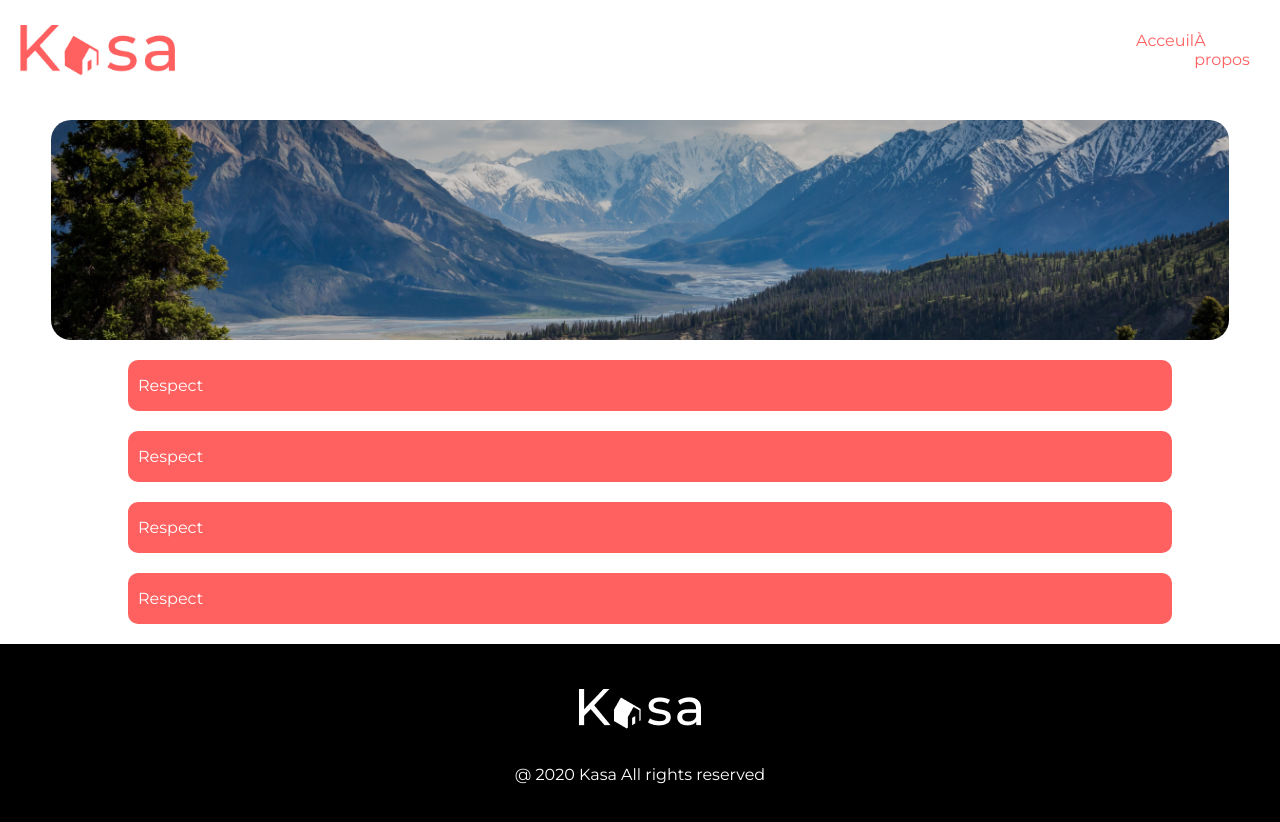
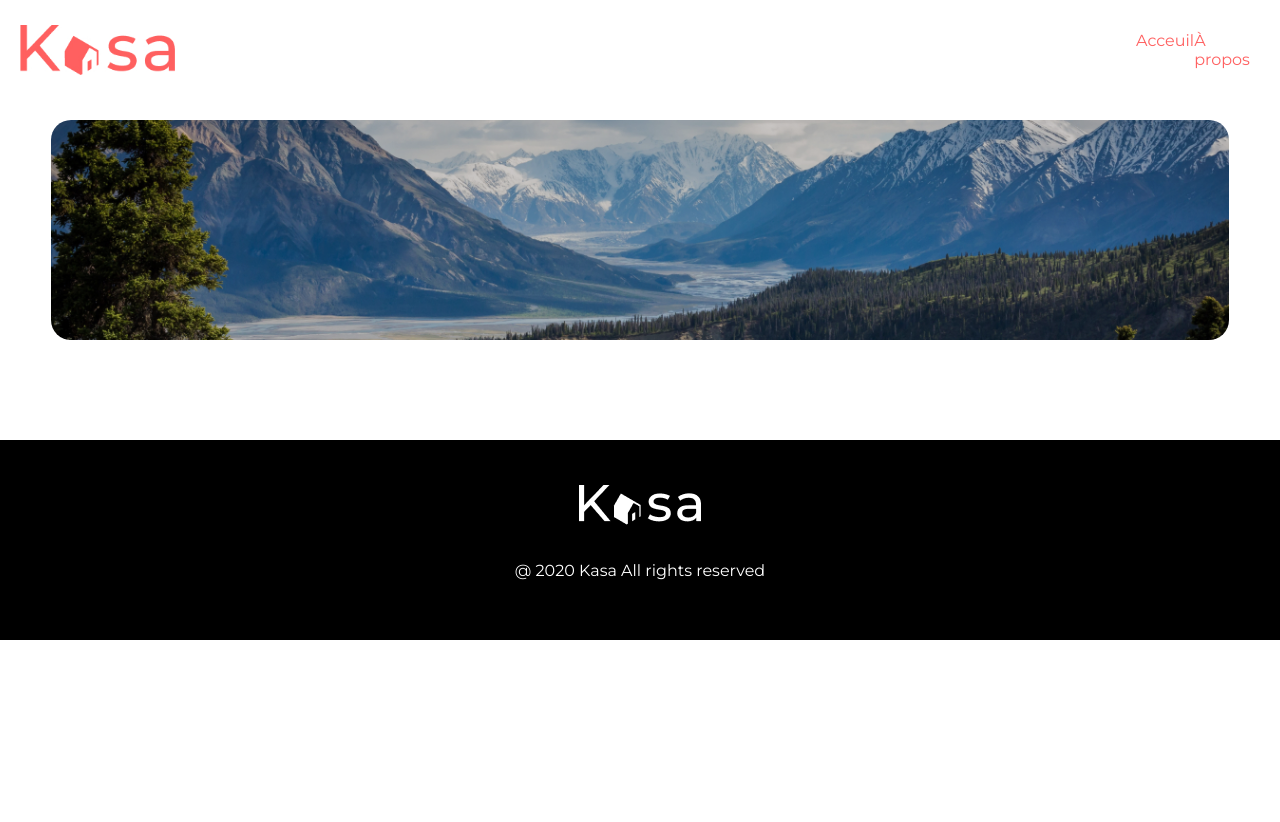
Before and after one commit to CMickus/Projet-6, a React (Create React App) app: page /A-propos in a window 1280 px wide. Shown: the top 822 px of the page. After the commit the page ends 800 px from the top, so only its background shows below. Built offline with nearby package versions, Linux system fonts and the light colour scheme.

Commit message:
Ajout du composant hiddenttext pour les tags

```diff
--- a/src/components/Hidden-text.jsx
+++ b/src/components/Hidden-text.jsx
@@ -1,19 +1,44 @@
-import React from 'react';
+import React, { useState } from 'react';
 import ReactDOM from 'react-dom/client';
 import logementsListe from '../logements.json';
 
 //en gros si c'est page a propos juste faire un switch sur les class pour faire apparaitre et disparaitre le texte fixe
 //pour le reste voir si on peut retirer des element react via ces fonctions eux sont généré automatiquement
-export function HiddenText(info){
-    //info = info || null
-    if (window.location == "http://localhost:3000/A-propos"){
-        document.getElementById(info).classList.remove('style.hidden');
+/*
+function displayOnClick(){
+    let [state, value] = useState(false)
+    const handleClick =(e)=>{
+        e.preventDefault()
+        value(!value)
     }
-    return(<div>
-        <p>{info}</p>
-        <img></img>
-        <p>{logementsListe.info}</p>
-    </div>)
+    if value
+}*/
+
+function HiddenText(info, info2) {
+    let [state, value] = useState(false)
+    const handleClick = (e) => {
+        e.preventDefault()
+        value(!value)
+        if (value) {
+            return (
+                <div>
+                    <div>
+                        <p>{info2}</p>
+                        <button onclick={handleClick}><img src="" alt="" /></button>
+                    </div>
+                    <p>{info.description}</p>
+                </div>
+            )
+        } else {
+            <div>
+                <div>
+                    <p>{info2}</p>
+                    <button onclick={handleClick}><img src="" alt="" /></button>
+                </div>
+            </div>
+        }
+    }
+
 }
 
-export default (HiddenText);
+export default HiddenText;
--- a/src/components/card.jsx
+++ b/src/components/card.jsx
@@ -5,7 +5,7 @@ import style from './Card.module.css';
 
 export function Card({location}){
     const logementID = location.id
-    const LinkPath = ("/location/" + {logementID})
+    const LinkPath = ("/location/" + logementID)
     return (
 
     <Link id={location.id} to={LinkPath} className={style.littlecard}>
--- a/src/pages/a-propos.jsx
+++ b/src/pages/a-propos.jsx
@@ -11,8 +11,9 @@ import Footer from '../components/footer';*/
 //c'est pas des select mais simplement des bloc avec un bouton, pour un déroulement ety affiché un texte
 //<FontAwesomeIcon className={style.cardcontentcolor} icon="fa-solid fa-chevron-down" rotation={180} />
 import Banner from '../components/Banner'
-import { HiddenText } from '../components/Hidden-text';
+import HiddenText  from '../components/Hidden-text';
 import banner2 from '../components/images/paysage_montagne.jpg';
+import data from '../aproposinfo.json'
 // importe logement.json de la meme manière
 
 //ici tous les elements element ouvrables sont deqs composants
@@ -28,33 +29,16 @@ export function Apropos() {
       <Banner title='' image={banner2}/>
       <main className={style.textdiv}>
         <div className={style.card}>
-          <div className={style.tag}>
-            <p className={style.cardcontentcolor}>Respect</p>
-            {/*<button onClick={HiddenText('apropos1')}>
-            </button>*/}
-          </div>
-          <p id='apropos1' className={style.hidden}>Hello</p>
+         <HiddenText key="1st" info={data} info2=''/>
         </div>
         <div className={style.card}>
-          <div className={style.tag}>
-            <p className={style.cardcontentcolor}>Respect</p>
-            {/*<button onClick={HiddenText('apropos1')}>
-            </button>*/}
-          </div>
+          <HiddenText key="1st" info={data} info2=''/>
         </div>
         <div className={style.card}>
-          <div className={style.tag}>
-            <p className={style.cardcontentcolor}>Respect</p>
-            {/*<button onClick={HiddenText('apropos1')}>
-            </button>*/}
-          </div>
+          <HiddenText key="1st" info={data} info2=''/>
         </div>
         <div className={style.card}>
-          <div className={style.tag}>
-            <p className={style.cardcontentcolor}>Respect</p>
-            {/*<button onClick={HiddenText('apropos1')}>
-            </button>*/}
-          </div>
+          <HiddenText key="1st" info={data} info2=''/>
         </div>
       </main>
     </>
--- a/src/pages/logements.jsx
+++ b/src/pages/logements.jsx
@@ -8,24 +8,23 @@ import LogementListe from '../logements.json'
 
 export function Logement() {
   const LogementId = useParams();
-  console.log(LogementId)
-  LogementListe.forEach((item) =>{
+  console.log(LogementId.id)
+  LogementListe.map((item) => {
     console.log(item.id)
     if (item.id === LogementId.id) {
       console.log(item.id)
-      console.log(LogementId.id)
-      return (
+      const taglist = item.tags.map((tag)=>
+      <li>{tag}</li>)
+      console.log(taglist)
+      return(
       <>
-        <main>
           <img src={item.cover} />
           <div>
             <div>
-              <h1>appart</h1>
-              <p>lieu</p>
+              <h1>{item.title}</h1>
+              <p>{item.location}</p>
               <ul>
-                <li></li>
-                <li></li>
-                <li></li>
+                {taglist}
               </ul>
             </div>
             <div>
@@ -34,12 +33,9 @@ export function Logement() {
               <div>les ctit etoiles</div>
             </div>
           </div>
-          <div>
-          </div>
-        </main>
       </>
-      )}
-      })
+  )}
+  })
 }
 /*
 {HiddenText(Descriprition)}
```
